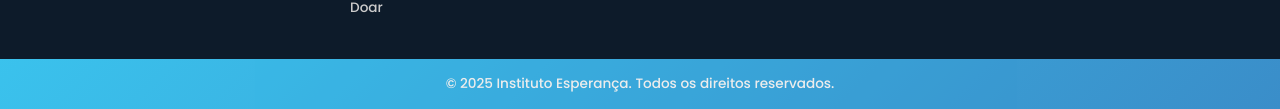
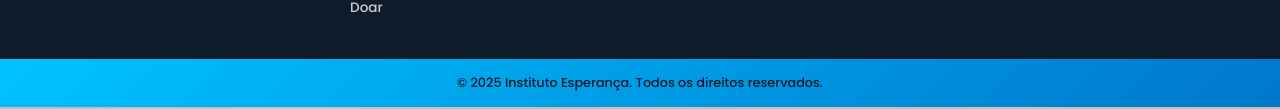
Before and after one commit to MatheusDClima/website_instituto, a plain HTML site: page index.html in a window 1280 px wide. Shown: the part 3860-3969 px from the top of the page. Drawn offline with Linux system fonts and the light colour scheme.

Commit message:
footer bottom font

```diff
--- a/style.css
+++ b/style.css
@@ -506,11 +506,11 @@ main { width:100%; margin:auto; }
 
 .footer-bottom {
   background: linear-gradient(135deg, var(--secondary), var(--primary));
-  color: var(--white);
+  color: #0d1b2a;
   text-align: center;
   padding: 15px;
-  font-size: 0.85rem;
-  opacity: 0.7;
+  font-size: 0.80rem;
+  /* opacity: 0.7; */
 }
 
 /* =============== FIM RODAPÉ ================ */
```
